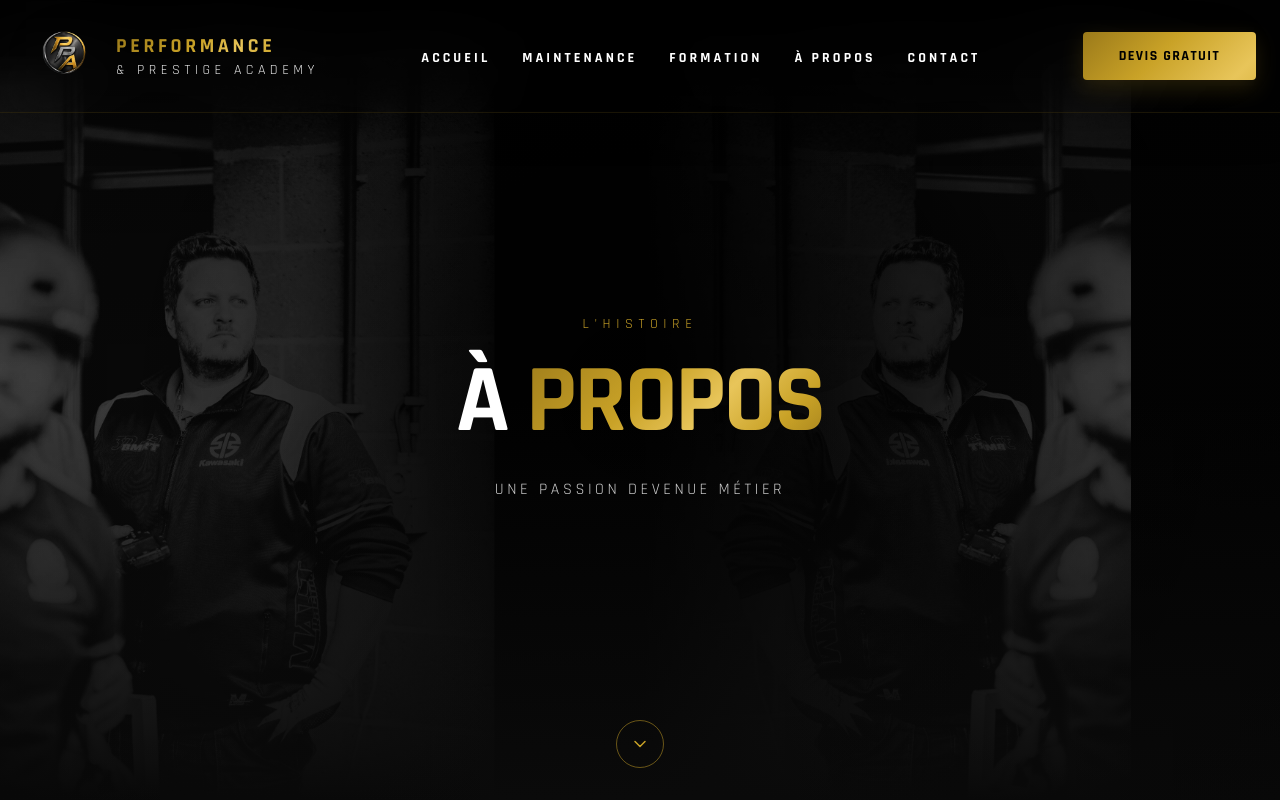
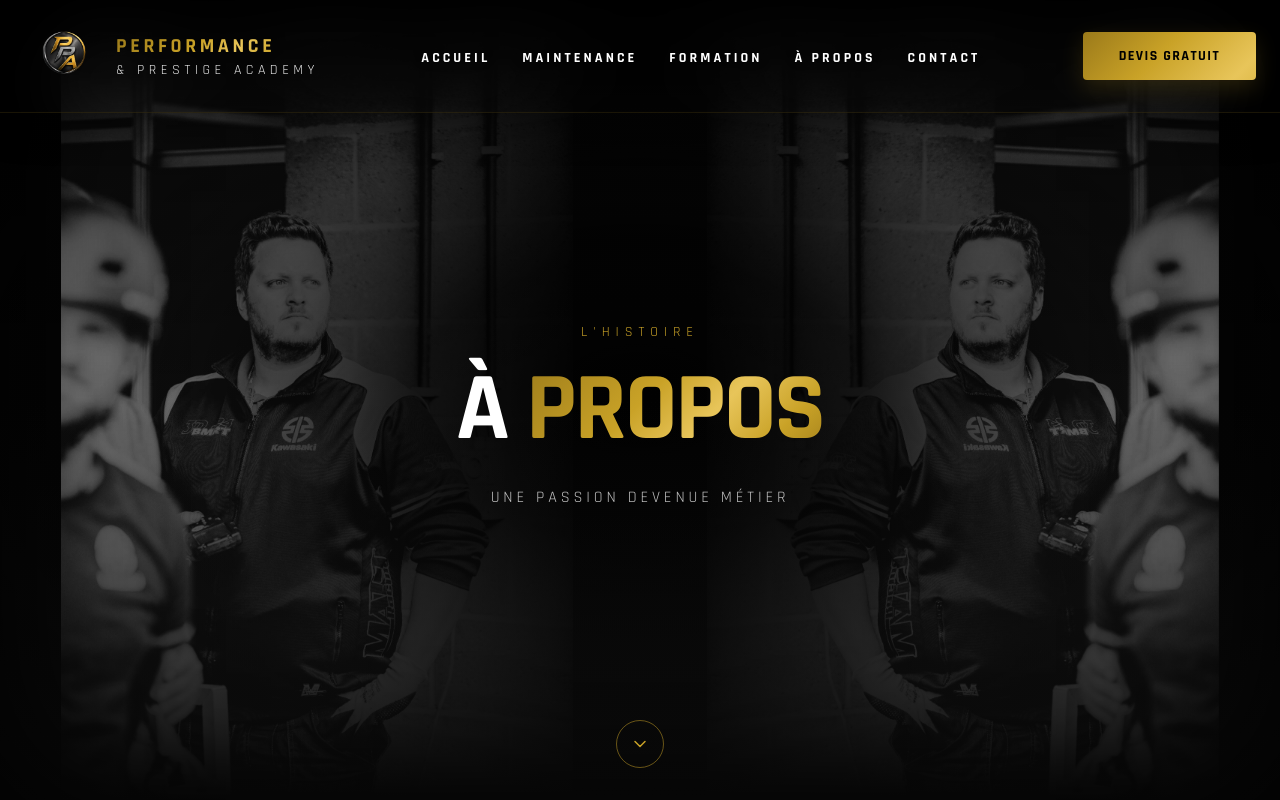
Before and after one commit to PerformancePrestigeAcademy/performance-prestige-academy, a React (Vite) app: page /apropos in a window 1280 px wide. Shown: the top 800 px of the page. Built offline with nearby package versions, Linux system fonts and the light colour scheme.

Commit message:
PATCH 014 V7

```diff
--- a/src/Pages/APropos.tsx
+++ b/src/Pages/APropos.tsx
@@ -23,20 +23,26 @@ export default function AProposPage() {
 
       <Navbar />
 
-      {/* Hero À propos — portrait en miroir */}
-
-<section className="relative min-h-screen flex items-center justify-center overflow-hidden bg-black">
-  {/* Fond discret */}
+      {/* Hero À propos — portraits cinématographiques en miroir */}
+<section className="relative min-h-[760px] overflow-hidden bg-[#050505] lg:min-h-screen">
+  {/* Fond principal */}
   <div className="absolute inset-0 bg-[#050505]" />
 
-  {/* Version ordinateur : portrait original à gauche */}
+  {/* Texture et profondeur */}
+  <div className="absolute inset-0 bg-[radial-gradient(circle_at_center,rgba(25,25,25,0.55)_0%,rgba(5,5,5,0.96)_72%)]" />
+
+  {/* =========================
+      VERSION TABLETTE / DESKTOP
+  ========================== */}
+  <div className="absolute inset-0 hidden md:block">
+    {/* Portrait gauche — original */}
     <div
-    className="hidden sm:block absolute inset-y-0 left-0 w-1/2 pointer-events-none"
+      className="absolute inset-y-0 left-0 w-[48%] overflow-hidden"
       style={{
+        WebkitMaskImage:
+          "linear-gradient(to right, black 0%, black 56%, transparent 100%)",
         maskImage:
-        "linear-gradient(to right, black 0%, black 45%, transparent 100%)",
-      WebkitMaskImage:
-        "linear-gradient(to right, black 0%, black 45%, transparent 100%)",
+          "linear-gradient(to right, black 0%, black 56%, transparent 100%)",
       }}
     >
       <img
@@ -44,24 +50,29 @@ export default function AProposPage() {
         alt=""
         aria-hidden="true"
         className="
-        absolute bottom-0 left-0
-        h-[92%] w-full
-        object-contain object-left-bottom
-        opacity-60
-        blur-[0.5px]
-        scale-[1.02]
+          absolute
+          bottom-0
+          left-[5%]
+          h-[92%]
+          w-auto
+          max-w-none
+          object-contain
+          opacity-70
+          blur-[0.4px]
+          lg:left-[10%]
+          lg:h-[96%]
         "
       />
     </div>
 
-  {/* Version ordinateur : portrait miroir à droite */}
+    {/* Portrait droit — miroir */}
     <div
-    className="hidden sm:block absolute inset-y-0 right-0 w-1/2 pointer-events-none"
+      className="absolute inset-y-0 right-0 w-[48%] overflow-hidden"
       style={{
+        WebkitMaskImage:
+          "linear-gradient(to left, black 0%, black 56%, transparent 100%)",
         maskImage:
-        "linear-gradient(to left, black 0%, black 45%, transparent 100%)",
-      WebkitMaskImage:
-        "linear-gradient(to left, black 0%, black 45%, transparent 100%)",
+          "linear-gradient(to left, black 0%, black 56%, transparent 100%)",
       }}
     >
       <img
@@ -69,55 +80,88 @@ export default function AProposPage() {
         alt=""
         aria-hidden="true"
         className="
-        absolute bottom-0 right-0
-        h-[92%] w-full
-        object-contain object-right-bottom
-        opacity-60
-        blur-[0.5px]
-        scale-x-[-1]
+          absolute
+          bottom-0
+          right-[5%]
+          h-[92%]
+          w-auto
+          max-w-none
+          -scale-x-100
+          object-contain
+          opacity-70
+          blur-[0.4px]
+          lg:right-[10%]
+          lg:h-[96%]
         "
       />
     </div>
+  </div>
 
-  {/* Version mobile : un seul portrait en arrière-plan */}
-  <div className="sm:hidden absolute inset-0 pointer-events-none">
+  {/* =========================
+      VERSION MOBILE
+  ========================== */}
+  <div className="absolute inset-0 md:hidden">
+    {/* Portrait principal centré */}
     <img
       src="/images/about-portrait.jpg"
       alt=""
       aria-hidden="true"
       className="
-        h-full w-full
-        object-cover object-[42%_center]
-        opacity-45
-        grayscale
-      "
-    />
-  </div>
-
-  {/* Assombrissement général */}
-  <div className="absolute inset-0 bg-black/35" />
-
-  {/* Ombre centrale pour préserver la lisibilité */}
-  <div
-    className="
-      absolute inset-0
-      bg-[radial-gradient(circle_at_center,rgba(0,0,0,0.90)_0%,rgba(0,0,0,0.72)_28%,rgba(0,0,0,0.20)_68%,rgba(0,0,0,0.05)_100%)]
+        absolute
+        bottom-0
+        left-1/2
+        h-[82%]
+        w-auto
+        max-w-none
+        -translate-x-1/2
+        object-contain
+        opacity-55
+        blur-[0.5px]
       "
     />
 
-  {/* Dégradés identiques à l’esprit des autres Hero */}
-  <div className="absolute inset-0 bg-gradient-to-b from-black/40 via-transparent to-[#0A0A0A]" />
-  <div className="absolute inset-0 bg-gradient-to-r from-black/20 via-transparent to-black/20" />
+    {/* Fondu latéral */}
+    <div className="absolute inset-0 bg-gradient-to-r from-black/80 via-black/20 to-black/80" />
+
+    {/* Fondu central pour le texte */}
+    <div className="absolute inset-0 bg-[radial-gradient(circle_at_center,rgba(0,0,0,0.22)_0%,rgba(0,0,0,0.58)_50%,rgba(0,0,0,0.88)_100%)]" />
+  </div>
+
+  {/* Ombre centrale desktop */}
+  <div
+    className="
+      absolute inset-0 hidden md:block
+      bg-[radial-gradient(ellipse_at_center,rgba(0,0,0,0.94)_0%,rgba(0,0,0,0.82)_25%,rgba(0,0,0,0.28)_55%,rgba(0,0,0,0.08)_75%,rgba(0,0,0,0.42)_100%)]
+    "
+  />
+
+  {/* Assombrissement supérieur */}
+  <div className="absolute inset-0 bg-gradient-to-b from-black/65 via-transparent to-[#0A0A0A]" />
+
+  {/* Vignette */}
+  <div className="absolute inset-0 shadow-[inset_0_0_160px_rgba(0,0,0,0.9)]" />
 
   {/* Contenu */}
-  <div className="relative z-10 max-w-5xl mx-auto px-6 pt-32 pb-28 text-center">
+  <div
+    className="
+      relative z-10
+      mx-auto
+      flex min-h-[760px] max-w-5xl
+      flex-col items-center justify-center
+      px-6
+      pb-28 pt-36
+      text-center
+      lg:min-h-screen
+    "
+  >
     <p
       className="
+        mb-5
         font-racing
-        text-xs sm:text-sm
-        tracking-[0.4em]
+        text-xs
+        tracking-[0.42em]
         text-[#C9A227]
-        mb-5
+        sm:text-sm
       "
     >
       L&apos;HISTOIRE
@@ -125,11 +169,14 @@ export default function AProposPage() {
 
     <h1
       className="
-        font-racing font-black
-        text-6xl sm:text-7xl lg:text-8xl
+        font-racing
+        text-5xl
+        font-black
         leading-none
         tracking-tight
         text-white
+        sm:text-7xl
+        lg:text-8xl
       "
     >
       À{" "}
@@ -141,32 +188,36 @@ export default function AProposPage() {
     <p
       className="
         mt-7
+        max-w-xl
         font-racing
-        text-sm sm:text-base
-        tracking-[0.22em]
+        text-xs
         uppercase
-        text-white/80
+        tracking-[0.2em]
+        text-white/75
+        sm:text-base
+        sm:tracking-[0.24em]
       "
     >
       Une passion devenue métier
     </p>
   </div>
 
-  {/* Flèche vers la première section */}
+  {/* Flèche */}
   <a
     href="#histoire"
     aria-label="Découvrir mon histoire"
     className="
       absolute bottom-8 left-1/2 z-20
+      flex h-12 w-12
       -translate-x-1/2
-      flex h-12 w-12 items-center justify-center
+      items-center justify-center
       rounded-full
       border border-[#C9A227]/50
       text-[#C9A227]
       transition-all duration-300
+      hover:translate-y-1
       hover:border-[#C9A227]
       hover:bg-[#C9A227]/10
-      hover:translate-y-1
     "
   >
     <svg
```
Lines whose indentation alone changed are shown as unchanged.
